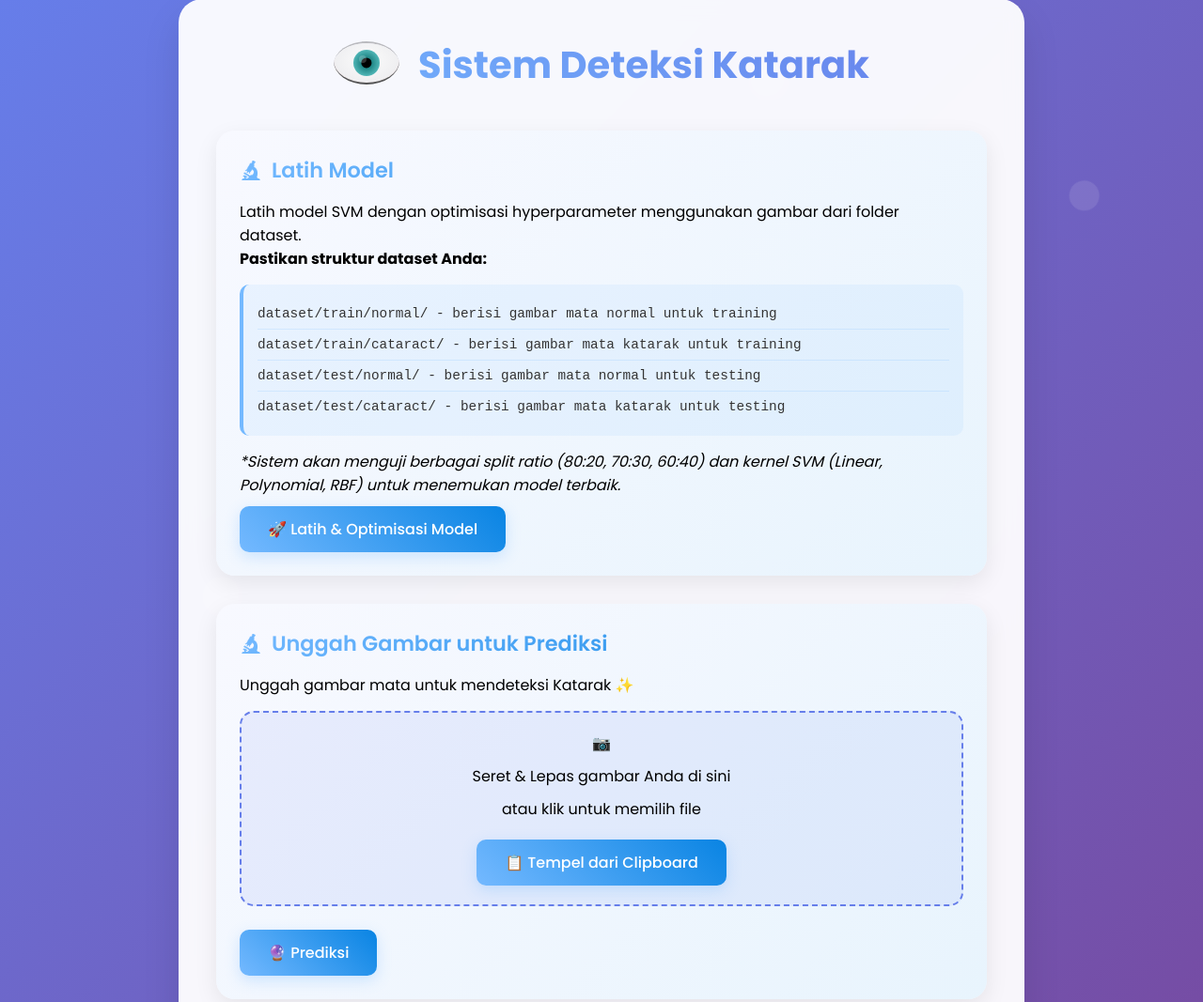
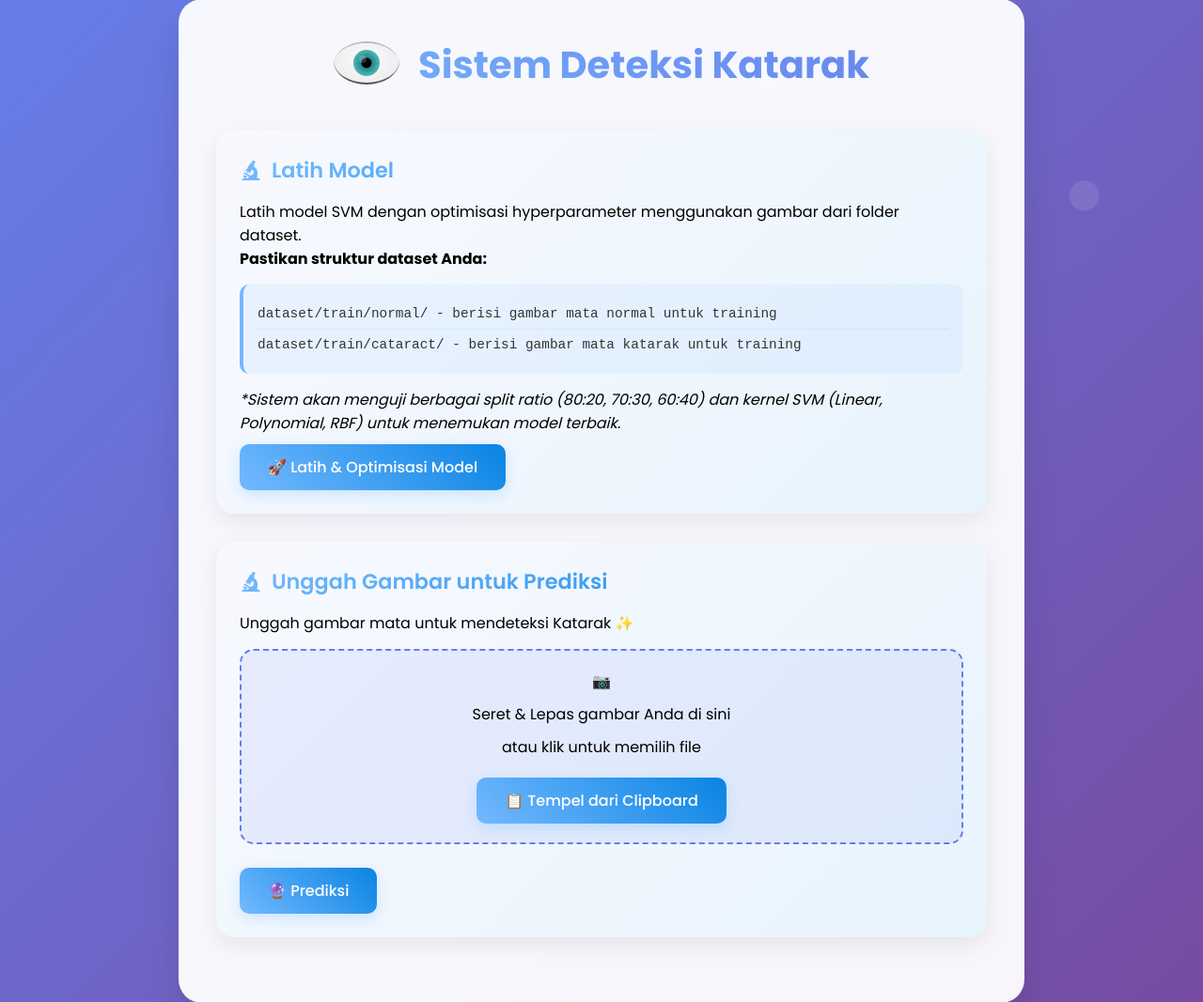
Before and after one commit to Rzki-Lil/PC_PRAK, a Flask app: page / in a window 1280 px wide. Shown: the part 21-1088 px from the top of the page at 94% size. Run offline with Flask 3, Linux system fonts and the light colour scheme.

Commit message:
minor update

```diff
--- a/templates/index.html
+++ b/templates/index.html
@@ -23,8 +23,6 @@
             <div class="dataset-structure">
                 <div>dataset/train/normal/ - berisi gambar mata normal untuk training</div>
                 <div>dataset/train/cataract/ - berisi gambar mata katarak untuk training</div>
-                <div>dataset/test/normal/ - berisi gambar mata normal untuk testing</div>
-                <div>dataset/test/cataract/ - berisi gambar mata katarak untuk testing</div>
             </div>
             <p><em>*Sistem akan menguji berbagai split ratio (80:20, 70:30, 60:40) dan kernel SVM (Linear, Polynomial, RBF) untuk menemukan model terbaik.</em></p>
             <button id="trainBtn" onclick="trainModel()">🚀 Latih & Optimisasi Model</button>
```
